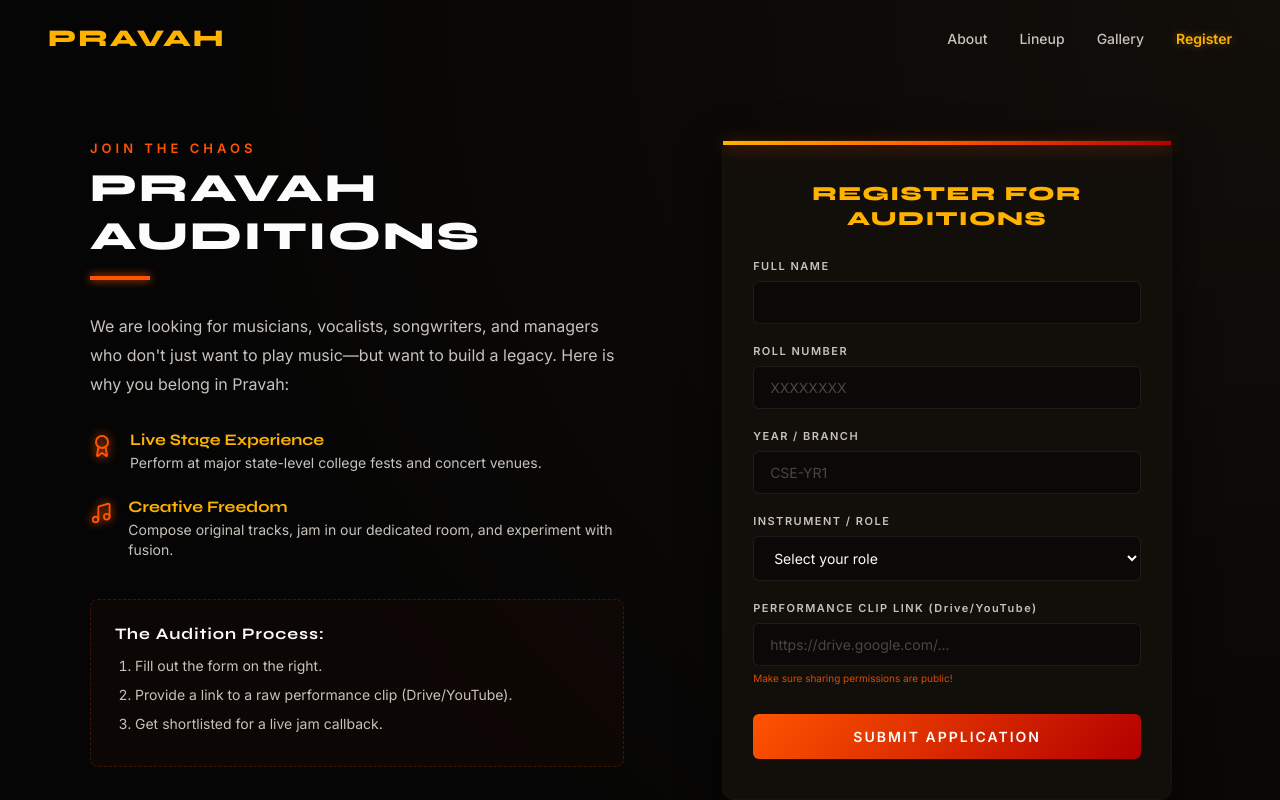
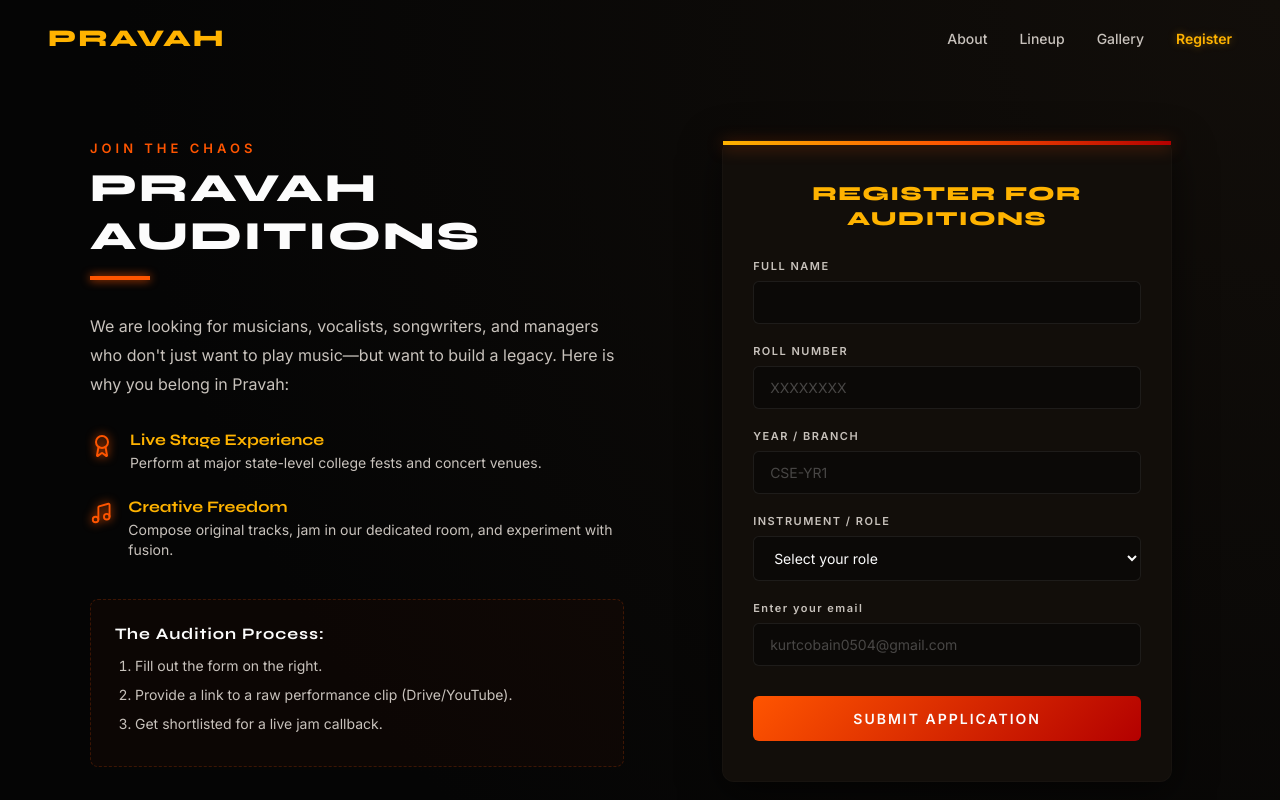
Before and after one commit to shaurya0002/project-x, a React (Vite) app: page /register in a window 1280 px wide. Shown: the top 800 px of the page. Built offline with nearby package versions, Linux system fonts and the light colour scheme.

Commit message:
URL to email

```diff
--- a/src/pages/Register.jsx
+++ b/src/pages/Register.jsx
@@ -91,9 +91,8 @@ export default function Register() {
             </div>
 
             <div className="input-group">
-              <label>PERFORMANCE CLIP LINK (Drive/YouTube)</label>
-              <input type="url" placeholder="https://drive.google.com/..." required />
-              <span className="input-hint">Make sure sharing permissions are public!</span>
+              <label>Enter your email</label>
+              <input type="email" placeholder="kurtcobain0504@gmail.com" required />
             </div>
 
             <button type="submit" className="form-submit-btn">Submit Application</button>
```
